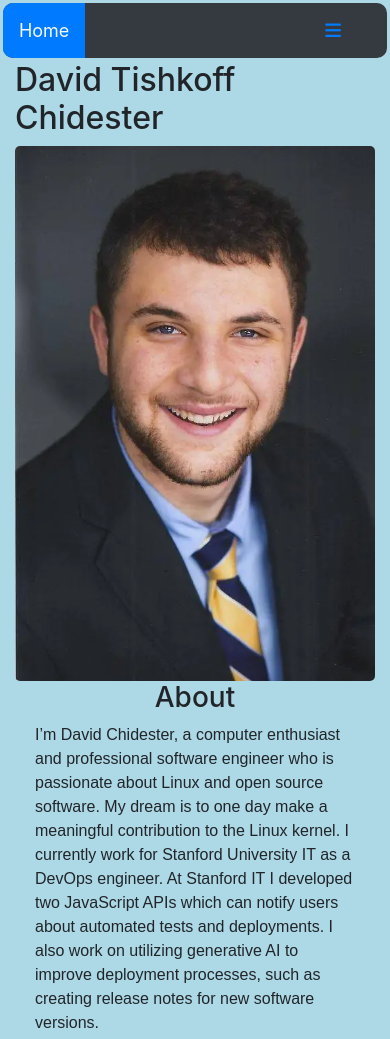
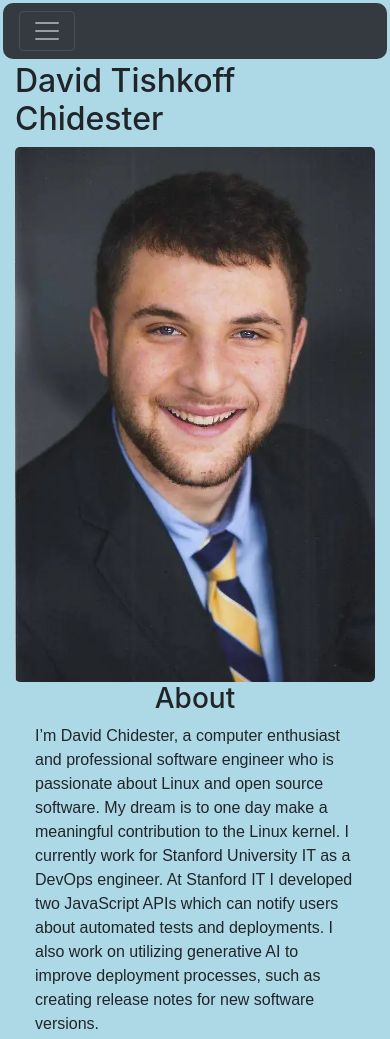
Before and after one commit to dchid/davidnchidester.com, a plain HTML site: page src/index.html in a window 390 px wide. Shown: the top 1039 px of the page. Drawn offline with nearby package versions, Linux system fonts and the light colour scheme.

Commit message:
Refactor navbar
The navbar has been rebuilt to use bootstrap.

```diff
--- a/src/dchid.css
+++ b/src/dchid.css
@@ -3,55 +3,21 @@ body {
   background-color: lightblue;
 }
 
-/* Add a black background color to the top navigation */
-.topnav {
+/* Round the navbar's corners */
+.navbar {
  overflow: hidden;
  margin: .75%;
  border-radius: 10px;
 }
 
-/* Style the links inside the navigation bar */
-.topnav a {
- float: left;
- display: block;
- text-align: center;
- padding: 14px 16px;
- text-decoration: none;
- font-size: 18px;
+.nav-item {
+  border-radius: 10px;
+  padding: 20px !important;
 }
 
 /* Change the color of links on hover */
-.topnav a:hover {
+.navbar a:hover {
  background-color: #6c757d;
-}
-
-/* Hide the link that should open and close the topnav on small screens */
-.topnav .icon {
- display: none;
-}
-
-/* When the screen is less than 600 pixels wide, hide all links, except for the first one ("Home"). Show the link that contains should open and close the topnav (.icon) */
-@media screen and (max-width: 600px) {
-  .topnav a:not(:first-child) {display: none;}
-  .topnav a.icon {
-    float: right;
-    display: block;
-  }
-}
-
-/* The "responsive" class is added to the topnav with JavaScript when the user clicks on the icon. This class makes the topnav look good on small screens (display the links vertically instead of horizontally) */
-@media screen and (max-width: 600px) {
-  .topnav.responsive {position: relative;}
-  .topnav.responsive a.icon {
-    position: absolute;
-    right: 0;
-    top: 0;
-  }
-  .topnav.responsive a {
-    float: none;
-    display: block;
-    text-align: left;
-  }
 }
 
 /* Media query to adjust anything that needs to be scaled for mobile devices */
@@ -253,19 +219,5 @@ iframe.blog_post {
   width: 100%;
 }
 
-/* make tab links dark with white text by default, primary blue when active */
-.nav-tabs .nav-link {
-  background-color: #343a40; /* bg-dark */
-  color: #fff;
-  border: none;
-}
-.nav-tabs .nav-link:hover {
-  color: #fff;
-  opacity: 0.9;
-}
-.nav-tabs .nav-link.active {
-  background-color: #007bff; /* bg-primary (Bootstrap 4) */
-  color: #fff;
-}
 /* Keep tab panes background dark to match design */
 .tab-pane.bg-dark { background-color: #343a40; color: #fff; }
--- a/src/index.html
+++ b/src/index.html
@@ -32,7 +32,7 @@
 </script>
 
 <body>
-  <nav class="topnav" id="myTopnav"></nav>
+  <nav id="topnav"></nav>
 
   <div class="container hidden">
     <div class="row bio">
--- a/src/rules.js
+++ b/src/rules.js
@@ -13,8 +13,8 @@ $(document).ready(function () {
     const footerIconsHTML = buildFooterHTML();
     $("footer").append(footerIconsHTML);
     const navBarHTML = buildNavBarHTML();
-    $("#myTopnav").append(navBarHTML);
-    $("#myTopnav").addClass("bg-dark");
+    $("#topnav").append(navBarHTML);
+    $("#topnav").addClass("navbar navbar-expand-lg navbar-dark bg-dark");
     //add favicon
     $('<link rel="shortcut icon" href="images/favicon.png" type="image/x-icon">').appendTo("head");
     //to control toggling of slidable elements
@@ -64,17 +64,20 @@ function buildFooterIcon(link, iconClass, isBrand) {
 }
 
 //Saving nav bar html here because it's on every page
-function buildNavBarHTML(){
+function buildNavBarHTML() {
     const pages = ["Home", "Resume", "Portfolio", "Blog", "Contact"];
-    let htmlString = "";
+    // create button for adaptive navbar
+    let htmlString = `<button class="navbar-toggler" type="button" data-toggle="collapse" data-target="#navbarNavAltMarkup" aria-controls="navbarNavAltMarkup" aria-expanded="false" aria-label="Toggle navigation">`
+    htmlString += `<span class="navbar-toggler-icon"></span></button>`
+    htmlString += `<div class="collapse navbar-collapse" id="navbarNavAltMarkup"><div class="navbar-nav">`;
     pages.forEach(page => {
         // homepage is index.html
         const fileName = page === "Home" ? "index.html" : `${page.toLowerCase()}.html`;
         // setting active page
-        const active = $("#pageTitle").text() === page ? "bg-primary text-light" : "text-light";
-        htmlString += `<a class="${active}" href="${fileName}">${page}</a>`;
+        const active = $("#pageTitle").text() === page ? "active" : "";
+        htmlString += `<a class="nav-item nav-link ${active}" href="${fileName}">${page}</a>`;
     });
-    htmlString += `<a href="javascript:void(0);" class="icon" onclick="adaptiveNavBar()"><i class="fa fa-bars"></i></a>`;
+    htmlString += "</div></div>";
     return htmlString;
 }
 
```
Also changed, not shown: src/blog.html (+1 -1 lines), src/contact.html (+1 -1 lines), src/portfolio.html (+1 -1 lines), src/resume.html (+1 -1 lines).
